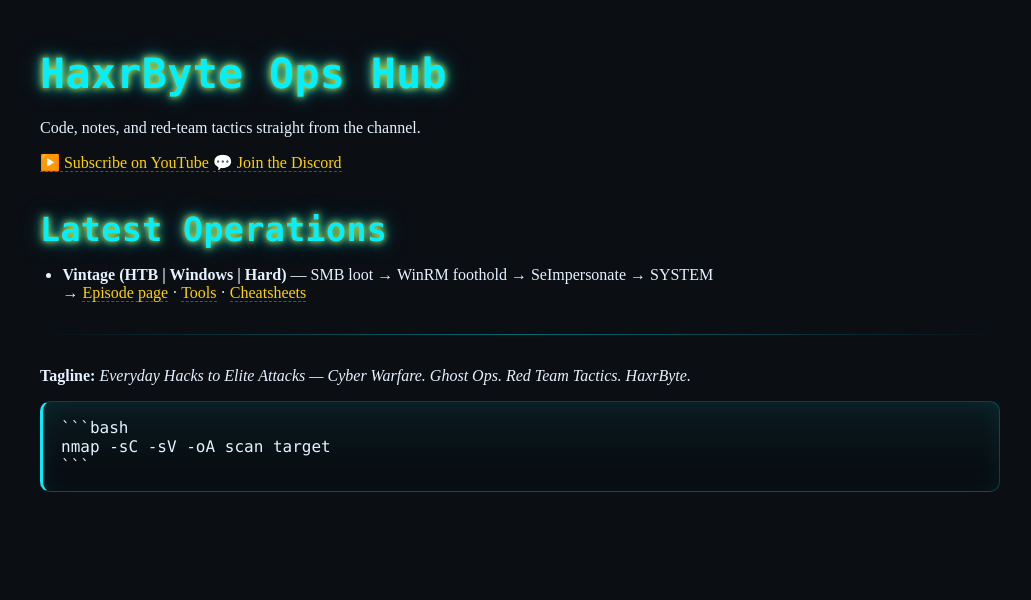
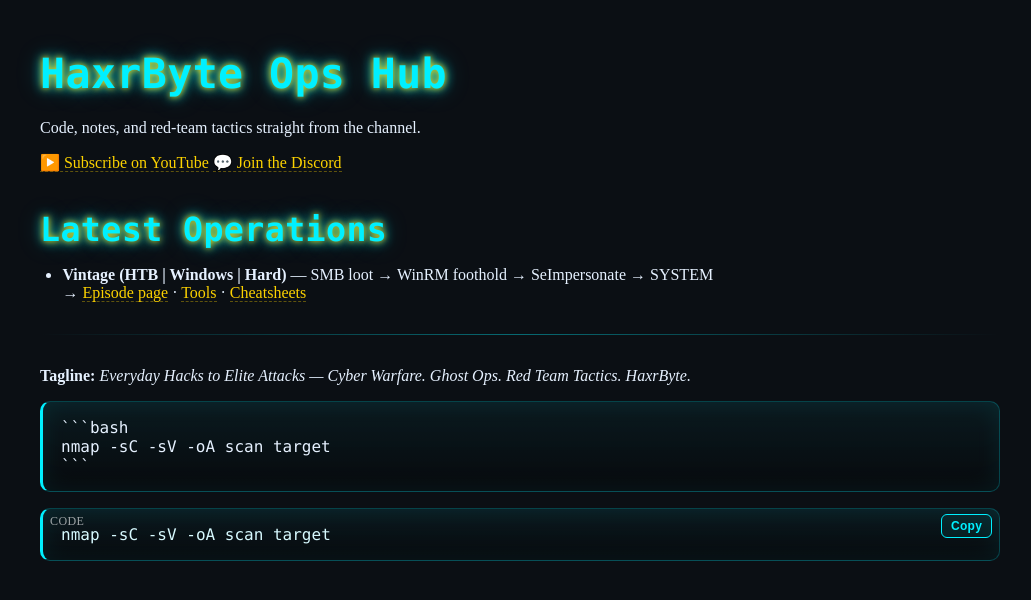
Before and after one commit to haxrbyte/ghost-shell, a Jekyll site: the page built from docs/index.md, in a window 1280 px wide. Shown: the top 600 px of the page, without its empty margins (120-1151 px from the left). Built offline with Jekyll 4.4.1, drawn with Linux system fonts in a browser that asks for light colours; our own code applies the rules of GitHub Pages for plain Markdown files.

Commit message:
Update index.md

````diff
--- a/docs/index.md
+++ b/docs/index.md
@@ -24,3 +24,8 @@
 nmap -sC -sV -oA scan target
 ```
 </pre>
+
+
+```bash
+nmap -sC -sV -oA scan target
+```
````
